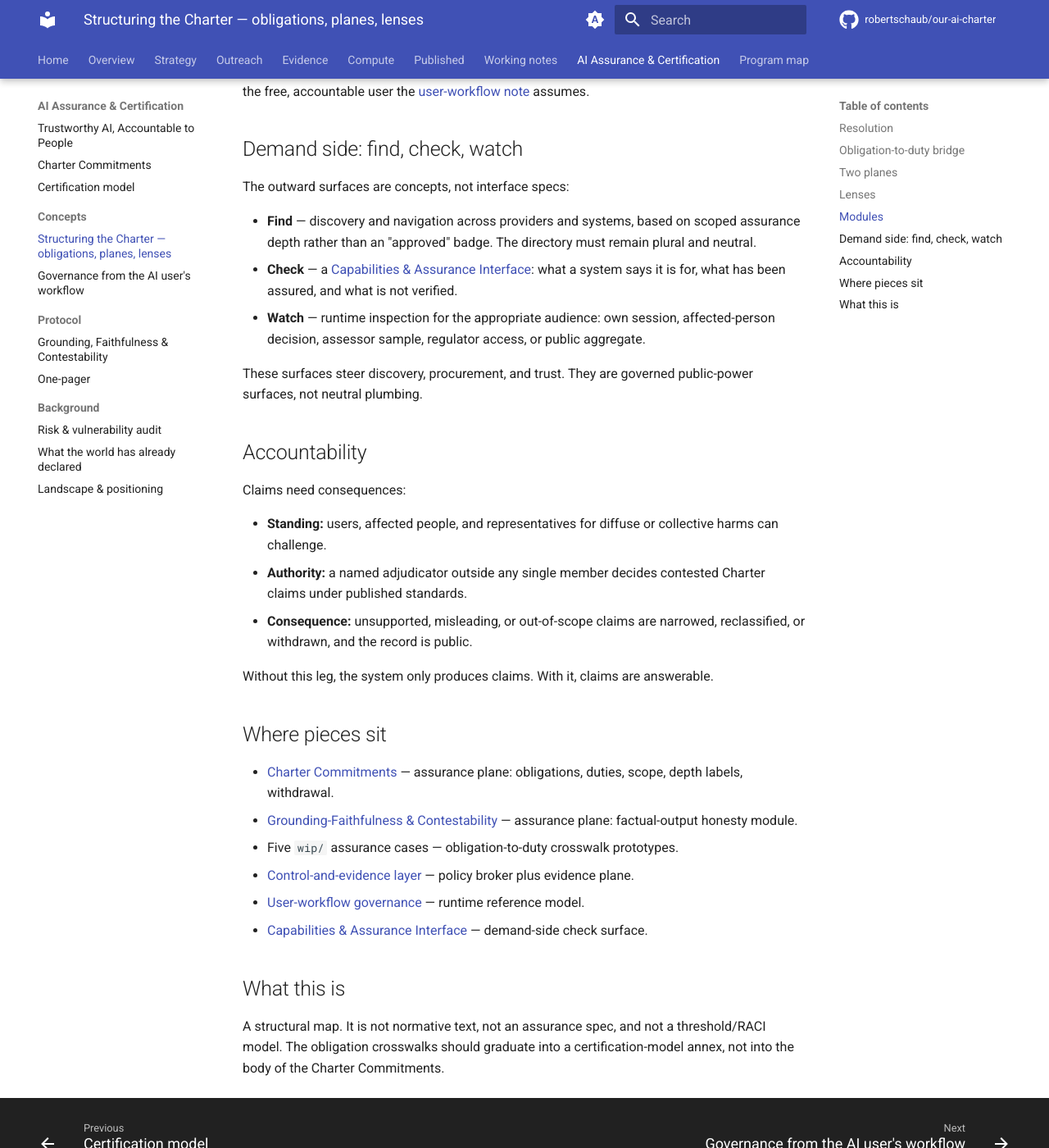
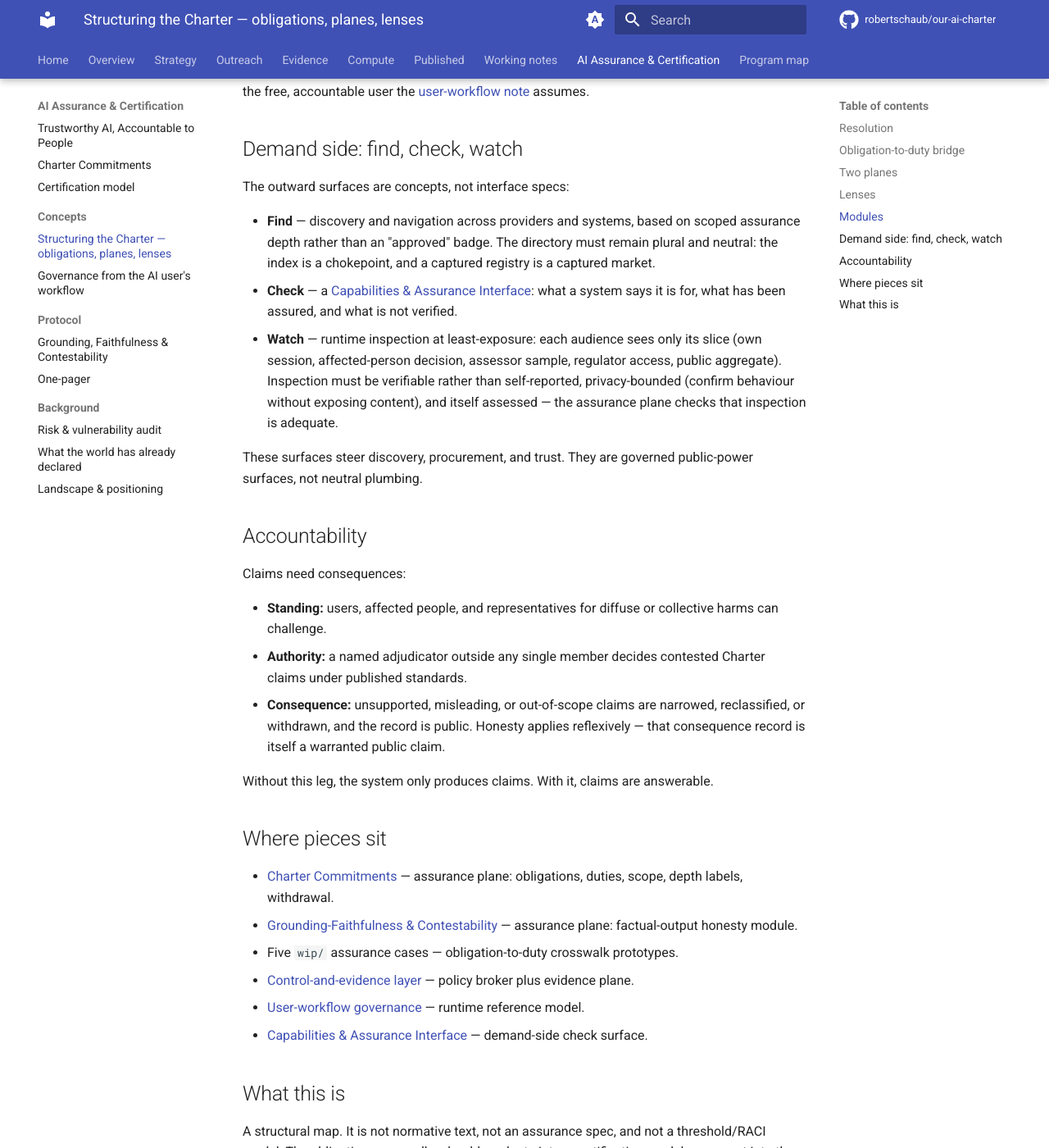
Before and after one commit to robertschaub/our-ai-charter, an MkDocs documentation site: the page built from docs/Assurance/Concepts/charter-structure-and-views.md, in a window 1280 px wide and 1400 px high, scrolled down 2433 px. Shown: the whole window at 82% size. Built offline with MkDocs 1.6.1 and Material for MkDocs 9.7.7, drawn with Linux system fonts in a browser that asks for light colours; plug-ins that fetch from the network failed and are left out; comment, search, counter and statistics services are not loaded.

Commit message:
docs: restore substance over-trimmed in the 2026-06-29 readability pass
Review of the clarity pass found it had flattened load-bearing content into
generic adjectives or pointers. Restore it without re-adding filler.

- home lead: name the concrete spine (providers -> public obligations ->
  shared navigation architecture), keep the "early public draft" framing
- charter-structure-and-views: restore the Watch principles, the Find
  anti-capture rationale, and the reflexive-honesty clause
- federated-public-compute-architecture: restore the resilience/prosperity
  mission tie-in (+ AI Factories/NAIRR grounding) and the frontier specifics
  (~1.5-6x efficiency tax, DiLoCo bandwidth, Covenant-72B blockchain caveat)
- initiation-strategy: restore the economic/technical spillovers guardrail

doc-guard review polish: de-stack the frontier sentence, reorder the
economic-benefit paragraph to end on the capture-resistance condition, trim
the Watch tail. mkdocs build --strict clean.

Co-Authored-By: Claude Opus 4.8 <noreply@anthropic.com>

```diff
--- a/docs/Assurance/Concepts/charter-structure-and-views.md
+++ b/docs/Assurance/Concepts/charter-structure-and-views.md
@@ -60,9 +60,9 @@ Modules are triggered, not optional decoration. Every assessed system gets a bas
 
 The outward surfaces are concepts, not interface specs:
 
-- **Find** — discovery and navigation across providers and systems, based on scoped assurance depth rather than an "approved" badge. The directory must remain plural and neutral.
+- **Find** — discovery and navigation across providers and systems, based on scoped assurance depth rather than an "approved" badge. The directory must remain plural and neutral: the index is a chokepoint, and a captured registry is a captured market.
 - **Check** — a [Capabilities & Assurance Interface](../../wip/capabilities-and-assurance-interface.md): what a system says it is for, what has been assured, and what is not verified.
-- **Watch** — runtime inspection for the appropriate audience: own session, affected-person decision, assessor sample, regulator access, or public aggregate.
+- **Watch** — runtime inspection at least-exposure: each audience sees only its slice (own session, affected-person decision, assessor sample, regulator access, public aggregate). Inspection must be verifiable rather than self-reported, privacy-bounded (confirm behaviour without exposing content), and itself assessed — the assurance plane checks that inspection is adequate.
 
 These surfaces steer discovery, procurement, and trust. They are governed public-power surfaces, not neutral plumbing.
 
@@ -72,7 +72,7 @@ Claims need consequences:
 
 - **Standing:** users, affected people, and representatives for diffuse or collective harms can challenge.
 - **Authority:** a named adjudicator outside any single member decides contested Charter claims under published standards.
-- **Consequence:** unsupported, misleading, or out-of-scope claims are narrowed, reclassified, or withdrawn, and the record is public.
+- **Consequence:** unsupported, misleading, or out-of-scope claims are narrowed, reclassified, or withdrawn, and the record is public. Honesty applies reflexively — that consequence record is itself a warranted public claim.
 
 Without this leg, the system only produces claims. With it, claims are answerable.
 
```
Also changed, not shown: CHANGELOG.md (+1 -0 lines), docs/Compute/federated-public-compute-architecture.md (+2 -2 lines), docs/Strategy/initiation-strategy.md (+1 -1 lines), docs/index.md (+1 -1 lines).
